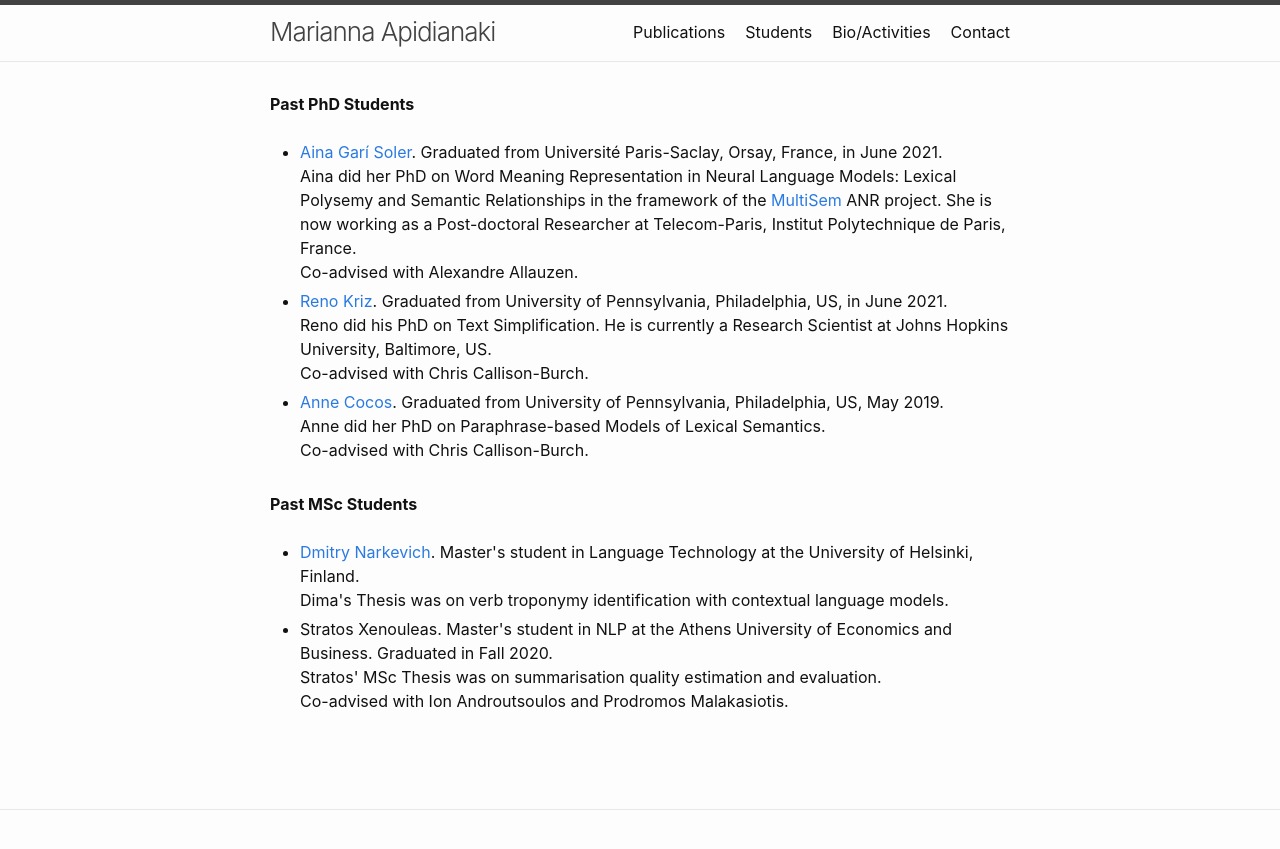
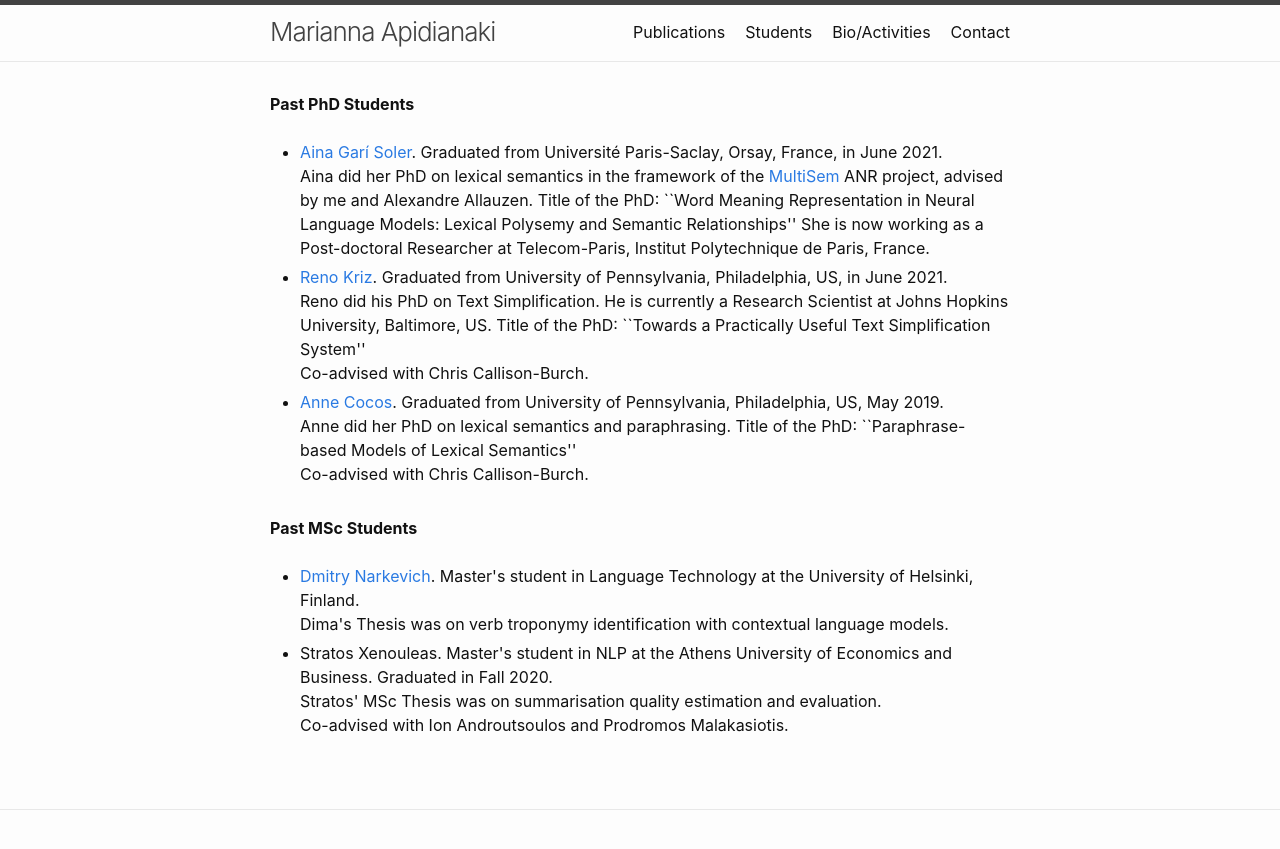
Before and after one commit to mariannaapi/mariannaapi.github.io, a Jekyll site: the page students/index.html, which Jekyll copies as it is, in a window 1280 px wide. Shown: the top 849 px of the page. Built offline with Jekyll 4.4.1, drawn with Linux system fonts in a browser that asks for light colours.

Commit message:
Update index.html

```diff
--- a/students/index.html
+++ b/students/index.html
@@ -43,23 +43,26 @@
 
 	  <li> <a href="https://ainagari.github.io">Aina Garí Soler</a>. Graduated from Université Paris-Saclay, Orsay, France, in June 2021.
 	     <br>
-	    Aina did her PhD on Word Meaning Representation in Neural Language Models: Lexical Polysemy and Semantic Relationships in the framework of the <a href="https://sites.google.com/view/multisem/home">MultiSem</a> ANR project.
+	    Aina did her PhD on lexical semantics in the framework of the <a href="https://sites.google.com/view/multisem/home">MultiSem</a> ANR project, advised by me and Alexandre Allauzen.
+	    Title of the PhD: ``Word Meaning Representation in Neural Language Models: Lexical Polysemy and Semantic Relationships''
 	    She is now working as a Post-doctoral Researcher at Telecom-Paris, Institut Polytechnique de Paris, France.
 	     <br>
-	     Co-advised with Alexandre Allauzen.
+
 
      <li> <a href="https://rekriz11.github.io">Reno Kriz</a>. Graduated from University of Pennsylvania, Philadelphia, US, in June 2021.
 	   <br>
 	     Reno did his PhD on Text Simplification. He is currently a Research Scientist at Johns Hopkins University, Baltimore, US.
+	     Title of the PhD: ``Towards a Practically Useful Text Simplification System''
 	   <br>
 	     Co-advised with Chris Callison-Burch.
 <br>
 
 	  <li> <a href="https://acocos.github.io">Anne Cocos</a>. Graduated from University of Pennsylvania, Philadelphia, US, May 2019.
 		  <br>
-	Anne did her PhD on Paraphrase-based Models of Lexical Semantics.
+	Anne did her PhD on lexical semantics and paraphrasing.
+	Title of the PhD: ``Paraphrase-based Models of Lexical Semantics''
 	<br>
-		  Co-advised with Chris Callison-Burch.
+	Co-advised with Chris Callison-Burch.
 	  </li>
 
   </div>
```
